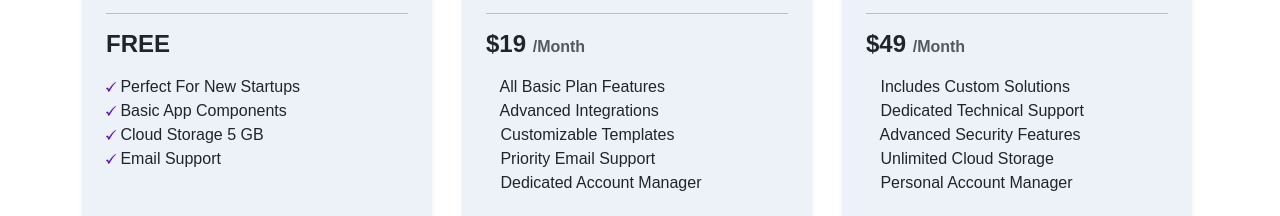
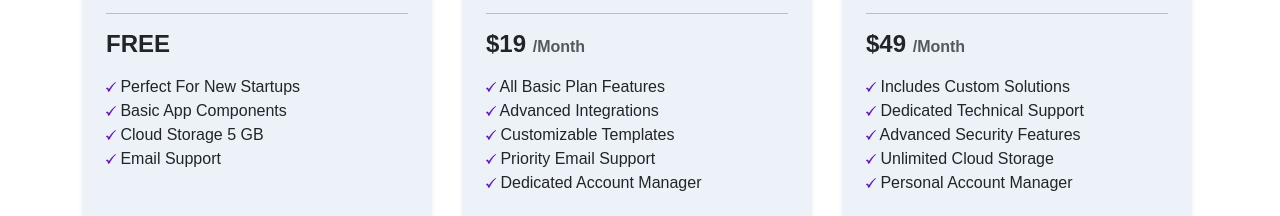
Before and after one commit to Owais-siddiqui98/Portfolio-Project-01, a plain HTML site: page index.html in a window 1280 px wide. Shown: the part 2124-2340 px from the top of the page. Drawn offline with nearby package versions, Linux system fonts and the light colour scheme; the site is published under a folder, as on GitHub Pages, so addresses that start at the root find nothing.

Commit message:
Update index.html

```diff
--- a/index.html
+++ b/index.html
@@ -280,11 +280,11 @@
                 <hr>
                 <h4 class=" price mb-3 text-start">$19 <small class="text-muted  fs-6">/Month</small></h4>
                 <ul class="list-unstyled mb-4 text-start">
-                  <li><img class="tick" src="/pngwing.com (2).png" alt=""> All Basic Plan Features</li>
-                  <li><img class="tick" src="/pngwing.com (2).png" alt=""> Advanced Integrations</li>
-                  <li><img class="tick" src="/pngwing.com (2).png" alt=""> Customizable Templates</li>
-                  <li><img class="tick" src="/pngwing.com (2).png" alt=""> Priority Email Support</li>
-                  <li><img class="tick" src="/pngwing.com (2).png" alt=""> Dedicated Account Manager</li>
+                  <li><img class="tick" src="pngwing.com (2).png" alt=""> All Basic Plan Features</li>
+                  <li><img class="tick" src="pngwing.com (2).png" alt=""> Advanced Integrations</li>
+                  <li><img class="tick" src="pngwing.com (2).png" alt=""> Customizable Templates</li>
+                  <li><img class="tick" src="pngwing.com (2).png" alt=""> Priority Email Support</li>
+                  <li><img class="tick" src="pngwing.com (2).png" alt=""> Dedicated Account Manager</li>
                 </ul>
                 <button class="btn button btn-primary w-100">Upgrade Now</button>
               </div>
@@ -304,11 +304,11 @@
                 <hr>
                 <h4 class=" price mb-3 text-start">$49 <small class="text-muted fs-6">/Month</small></h4>
                 <ul class="list-unstyled mb-4 text-start">
-                  <li><img class="tick" src="/pngwing.com (2).png" alt=""> Includes Custom Solutions</li>
-                  <li><img class="tick" src="/pngwing.com (2).png" alt=""> Dedicated Technical Support</li>
-                  <li><img class="tick" src="/pngwing.com (2).png" alt=""> Advanced Security Features</li>
-                  <li><img class="tick" src="/pngwing.com (2).png" alt=""> Unlimited Cloud Storage</li>
-                  <li><img class="tick" src="/pngwing.com (2).png" alt=""> Personal Account Manager</li>
+                  <li><img class="tick" src="pngwing.com (2).png" alt=""> Includes Custom Solutions</li>
+                  <li><img class="tick" src="pngwing.com (2).png" alt=""> Dedicated Technical Support</li>
+                  <li><img class="tick" src="pngwing.com (2).png" alt=""> Advanced Security Features</li>
+                  <li><img class="tick" src="pngwing.com (2).png" alt=""> Unlimited Cloud Storage</li>
+                  <li><img class="tick" src="pngwing.com (2).png" alt=""> Personal Account Manager</li>
                 </ul>
                 <button class="btn button  btn-primary w-100">Upgrade Now</button>
               </div>
```
